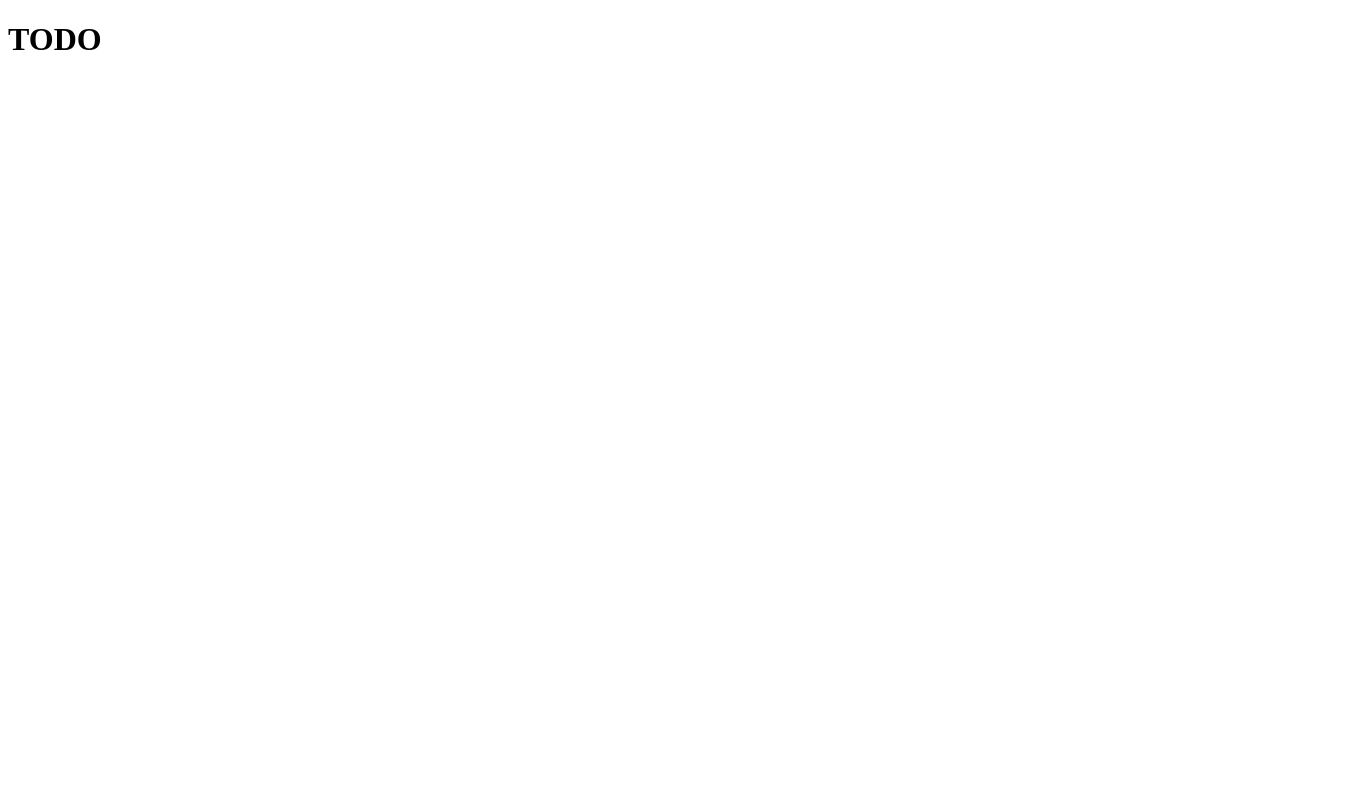
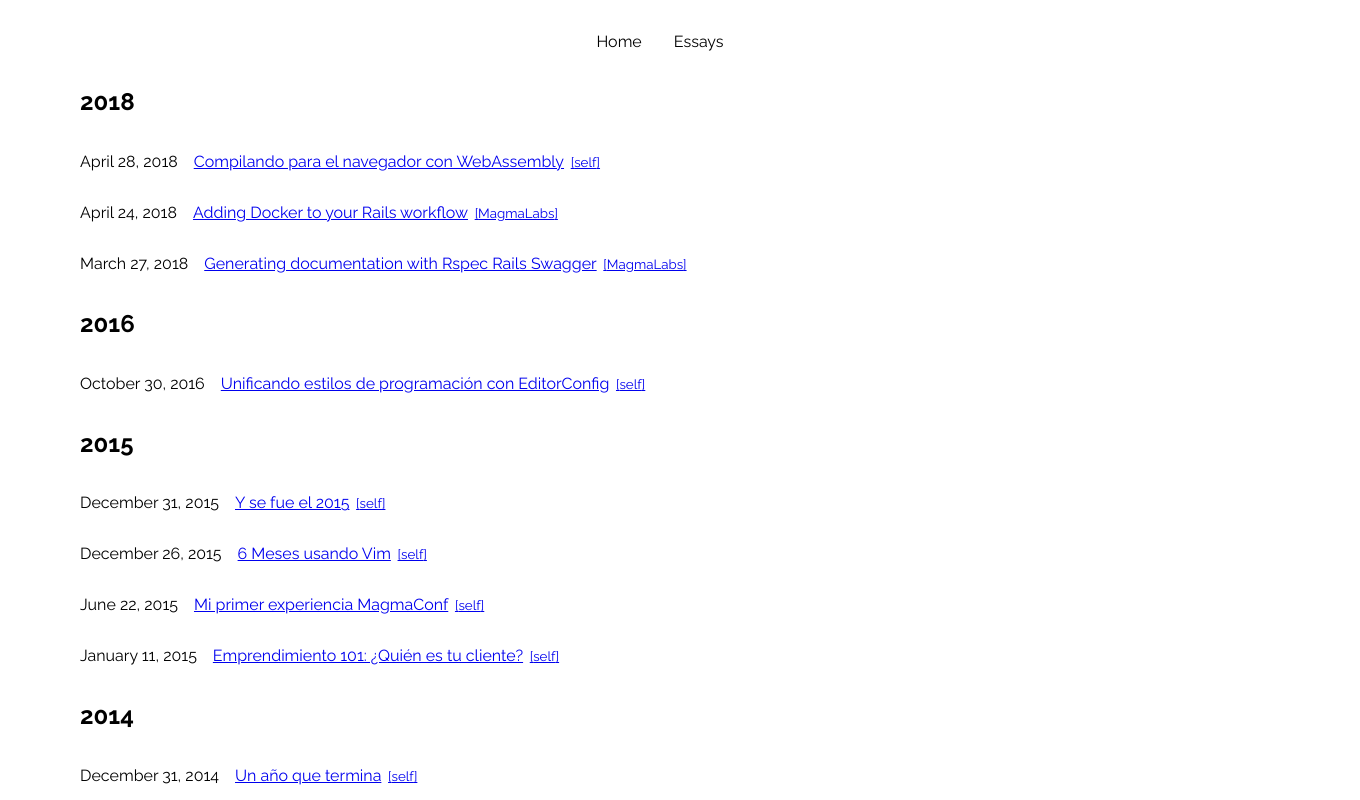
Before and after one commit to JuanCrg90/juancrg90.me, a Next.js app: page /essays in a window 1280 px wide. Shown: the top 800 px of the page, 1360 px wide, since content can reach past the window. Built offline with nearby package versions, Linux system fonts and the light colour scheme.

Commit message:
Add Essays Page

```diff
--- a/pages/essays.js
+++ b/pages/essays.js
@@ -1,5 +1,89 @@
-const Essays = () => (
-  <h1>TODO</h1>
+import MainLayout from '../layouts/main';
+import PublishedAt from '../components/published-at';
+
+const essays2018 = [
+  { source: 'self', sourceUrl: '/', title: 'Compilando para el navegador con WebAssembly', slug: 'compilando-para-el-navegador-con-webassembly', date: '2018-04-28T22:04' },
+  {source: 'MagmaLabs', sourceUrl: 'http://magmalabs.io', title: 'Adding Docker to your Rails workflow', slug: 'http://blog.magmalabs.io/2018/04/24/adding-docker-rails-workflow.html', date: '2018-04-24'},
+  {source: 'MagmaLabs', sourceUrl: 'http://magmalabs.io', title: 'Generating documentation with Rspec Rails Swagger', slug: 'http://blog.magmalabs.io/2018/03/27/generating-documentation-rspec-rails-swagger.html', date: '2018-03-27'},
+];
+
+const essays2016 = [
+  { source: 'self', sourceUrl: '/', title: 'Unificando estilos de programación con EditorConfig', slug: 'unificando-estilos-de-programacion-con-editorconfig-2', date: '2016-10-30T08:10' },
+]
+
+
+const essays2015 = [
+  { source: 'self', sourceUrl: '/', title: 'Y se fue el 2015', slug: 'y-si-fue-el-2015', date: '2015-12-31T23:12' },
+  { source: 'self', sourceUrl: '/', title: '6 Meses usando Vim', slug: '6-meses-programando-en-vim', date: '2015-12-26T23:12' },
+  { source: 'self', sourceUrl: '/', title: 'Mi primer experiencia MagmaConf', slug: 'mi-primer-experiencia-magmaconf', date: '2015-06-22T14:06' },
+  { source: 'self', sourceUrl: '/', title: 'Emprendimiento 101: ¿Quién es tu cliente?', slug: 'emprendimiento-101-quien-es-tu-cliente', date: '2015-01-11T07:01' },
+];
+const essays2014 = [
+  { source: 'self', sourceUrl: '/', title: 'Un año que termina', slug: 'un-ano-que-termina', date: '2014-12-31T21:12' },
+  { source: 'self', sourceUrl: '/', title: 'Meteor un framework de JavaScript para el 2015', slug: 'meteor-un-framework-de-javascript-para-el-2015', date: '2014-12-29T06:12' },
+  { source: 'self', sourceUrl: '/', title: 'Hola Mundo', slug: 'hola-mundo', date: '2014-11-15T19:11' },
+];
+
+
+import Link from 'next/link'
+function Essay({ essay }) {
+  const renderLink = () => {
+    if(essay.slug.includes('http')) {
+      return <a href={essay.slug} target="_blank" rel="noopener noreferrer">{essay.title}</a>
+    } else {
+      return <Link href={`essays/${essay.slug}`}><a>{essay.title}</a></Link>
+    }
+  };
+
+  return (
+    <article>
+      <PublishedAt datetime={essay.date} date={ new Date(essay.date)}/>
+      {renderLink(essay)}
+      <small><a className='source' href={essay.sourceUrl}>[{essay.source}]</a></small>
+      <style jsx global>
+        {`
+          .publishedAt {
+            margin-right: 1em;
+        }
+      `}
+    </style>
+    <style jsx>
+      {`
+        .source {
+          margin-left: 0.5em;
+      }
+    `}
+    </style>
+  </article>
 );
 
+
+}
+const Essays = () => (
+  <MainLayout>
+    <section>
+      <h1>2018</h1>
+      {essays2018.map(essay => <Essay essay={essay} />)}
+
+    <h1>2016</h1>
+    {essays2016.map(essay => <Essay essay={essay} />)}
+
+    <h1>2015</h1>
+    {essays2015.map(essay => <Essay essay={essay} />)}
+
+    <h1>2014</h1>
+    {essays2014.map(essay => <Essay essay={essay} />)}
+  </section>
+  <style jsx>
+    {`
+      section {
+        margin: 0 10vh;
+        width: 100%;
+      }
+    `}
+  </style>
+  </MainLayout>
+);
+
+
 export default Essays;
```
